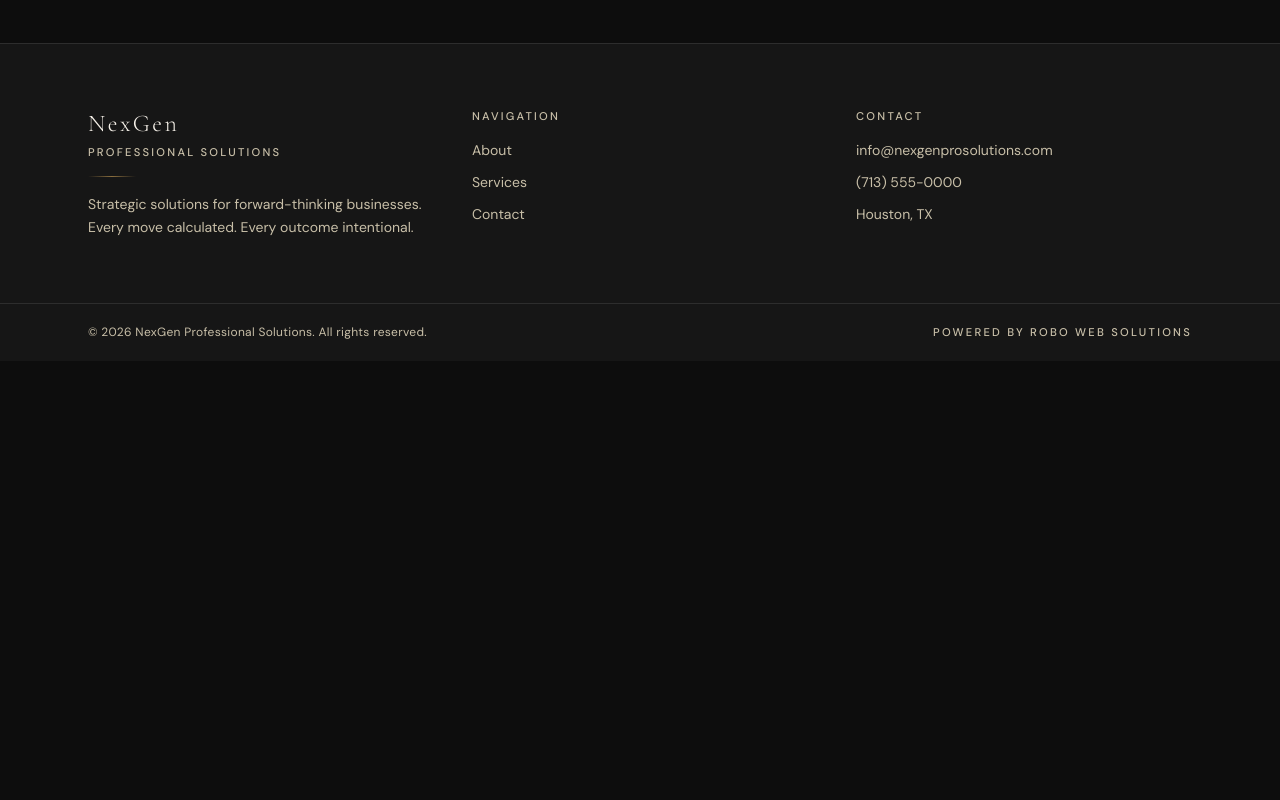
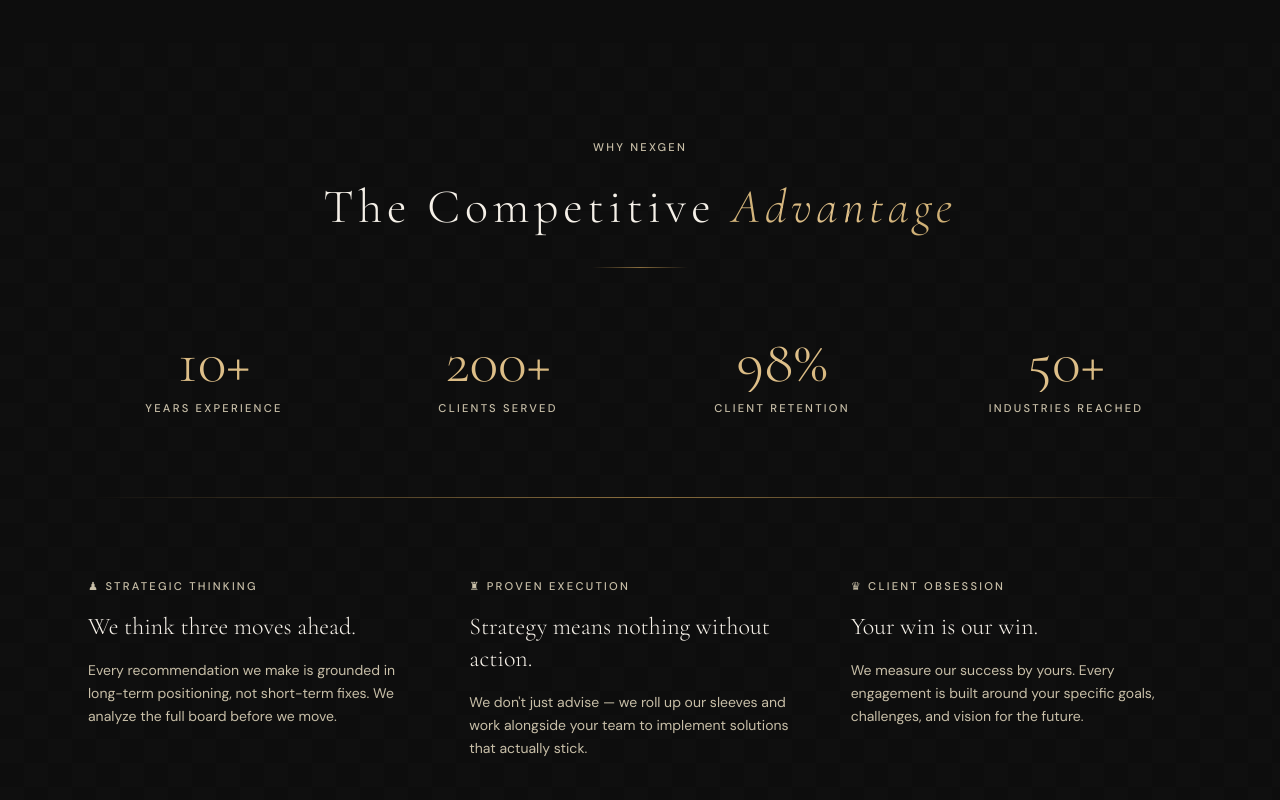
Before and after one commit to rmathew21/nex-gen, a Next.js app: page / in a window 1280 px wide. Shown: the part 1580-2380 px from the top of the page. Before the commit the page ends 1941 px from the top, so only its background shows below. Built offline with nearby package versions, Linux system fonts and the light colour scheme.

Commit message:
feat: add Why NexGen stats and pillars section to home pg

```diff
--- a/src/app/page.tsx
+++ b/src/app/page.tsx
@@ -3,30 +3,59 @@
 
 const services = [
   {
-    icon: '♟',
-    title: 'Business Strategy',
+    icon: "♟",
+    title: "Business Strategy",
     description:
       "Precision planning and competitive analysis to position your business for long-term sucess.",
   },
   {
-    icon: '♜',
-    title: 'Operations',
+    icon: "♜",
+    title: "Operations",
     description:
       "Streamline workflows, elimate inefficienes, and build systems that scale with your growth.",
   },
   {
-    icon: '♝',
-    title: 'Consulting',
+    icon: "♝",
+    title: "Consulting",
     description:
       "Expert guidance tailored to your industry, helping you navigate complexity with confidence.",
   },
   {
-    icon: '♛',
-    title: 'Executive Coaching',
+    icon: "♛",
+    title: "Executive Coaching",
     description:
       "Develop the leadership clarity and strategic mindset needed to move your organization forward.",
   },
-]
+];
+
+const stats = [
+  { value: "10+", label: "Years Experience" },
+  { value: "200+", label: "Clients Served" },
+  { value: "98%", label: "Client Retention" },
+  { value: "50+", label: "Industries Reached" },
+];
+
+const pillars = [
+  {
+    icon: "♟",
+    title: "Strategic Thinking",
+    headline: "We think three moves ahead.",
+    body: "Every recommendation we make is grounded in long-term positioning, not short-term fixes. We analyze the full board before we move.",
+  },
+  {
+    icon: "♜",
+    title: "Proven Execution",
+    headline: "Strategy means nothing without action.",
+    body: "We don't just advise — we roll up our sleeves and work alongside your team to implement solutions that actually stick.",
+  },
+  {
+    icon: "♛",
+    title: "Client Obsession",
+    headline: "Your win is our win.",
+    body: "We measure our success by yours. Every engagement is built around your specific goals, challenges, and vision for the future.",
+  },
+];
+
 export default function Home() {
   return (
     <main>
@@ -70,7 +99,6 @@
       {/* Services Preview */}
       <section className="bg-black py-24">
         <div className="max-w-6xl mx-auto px-6">
-
           <div className="text-center mb-16">
             <p className="label-caps text-gold mb-4">What We Do</p>
             <h2 className="heading-section text-ivory">
@@ -81,7 +109,6 @@
           </div>
 
           <div className="grid grid-cols-1 md:grid-cols-2 lg:grid-cols-4 gap-6">
-
             {services.map((service) => (
               <div
                 key={service.title}
@@ -95,7 +122,7 @@
                   {service.description}
                 </p>
                 <Link
-                    href='/services'
+                  href="/services"
                   className="label-caps text-gold-dim hover:text-gold transition-colors duration-300 mt-2"
                 >
                   Learn More →
@@ -106,9 +133,51 @@
 
           {/* Bottom CTA */}
           <div className="text-center mt-16">
-            <Link href='/services' className="btn-outline">
+            <Link href="/services" className="btn-outline">
               View All Services
             </Link>
+          </div>
+        </div>
+      </section>
+
+      {/* Why NexGen */}
+      <section className="relative py-24 chess-bg">
+        <div className="absolute inset-0 bg-black/70" />
+        <div className="relative z-10 max-w-6xl mx-auto px-6">
+          <div className="text-center mb-16">
+            <p className="label-caps text-gold mb-4">Why NexGen</p>
+            <h2 className="heading-section text-ivory">
+              The Competitive
+              <span className="gold-text italic"> Advantage</span>
+            </h2>
+            <hr className="divider-gold w-24 mx-auto mt-6" />
+          </div>
+
+          <div className="grid grid-cols-2 lg:grid-cols-4 gap-8 mb-20">
+            {stats.map((stat) => (
+              <div key={stat.label} className="text-center flex flex-col gap-2">
+                <p className="font-display text-5xl md:text-6xl font-light gold-text">
+                  {stat.value}
+                </p>
+                <p className="label-caps text-ivory-dim">{stat.label}</p>
+              </div>
+            ))}
+          </div>
+
+          <hr className="divider-gold mb-20" />
+
+          <div className="grid grid-cols-1 md:grid-cols-3 gap-10">
+            {pillars.map((pillar) => (
+              <div key={pillar.title} className="flex flex-col gap-4">
+                <p className="label-caps text-gold">{pillar.icon} {pillar.title}</p>
+                <h3 className="font-display text-2xl font-light text-ivory">
+                  {pillar.headline}
+                </h3>
+                <p className="text-ivory-dim text-sm leading-relaxed">
+                  {pillar.body}
+                </p>
+              </div>
+            ))}
           </div>
 
         </div>
```
Lines whose indentation alone changed are shown as unchanged.
